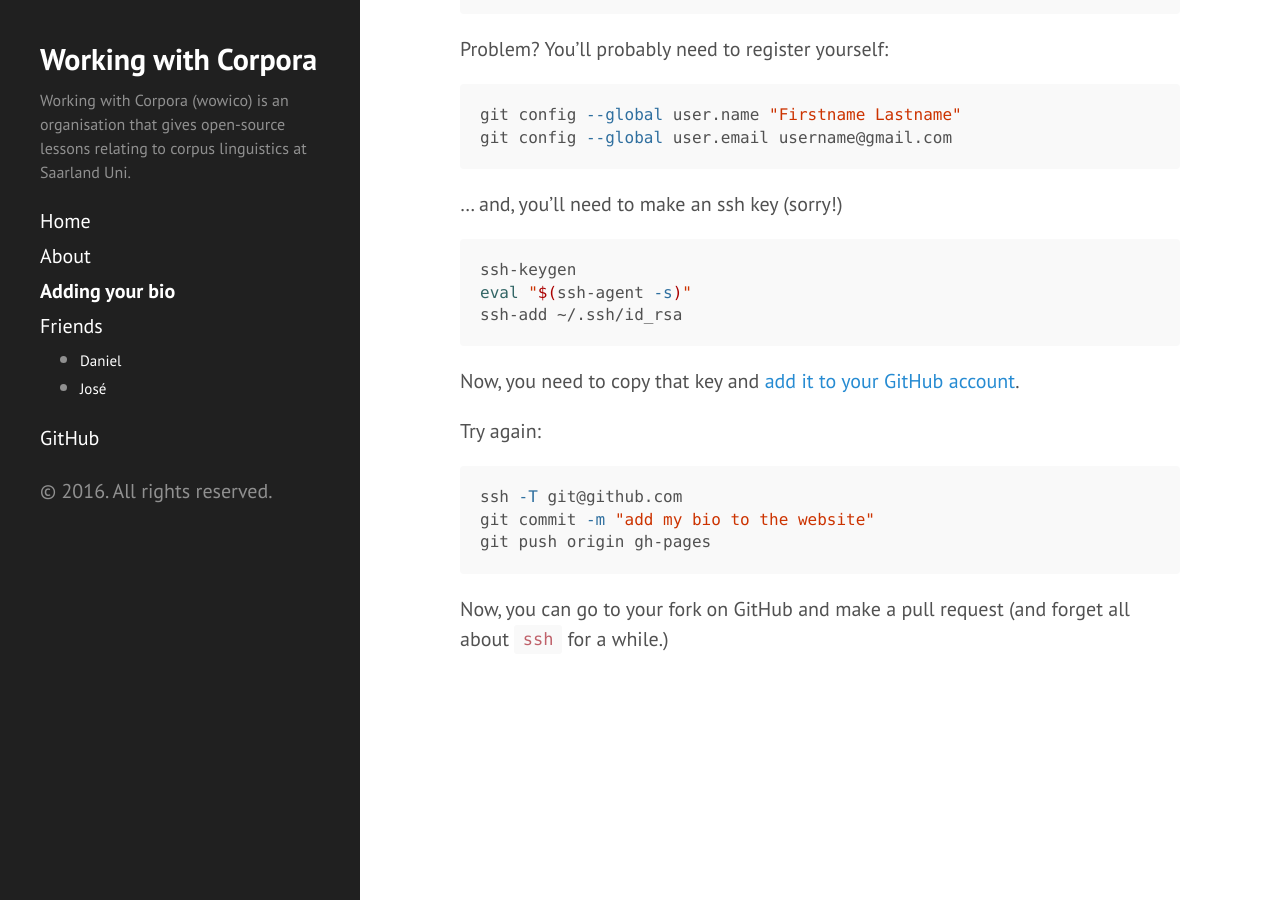
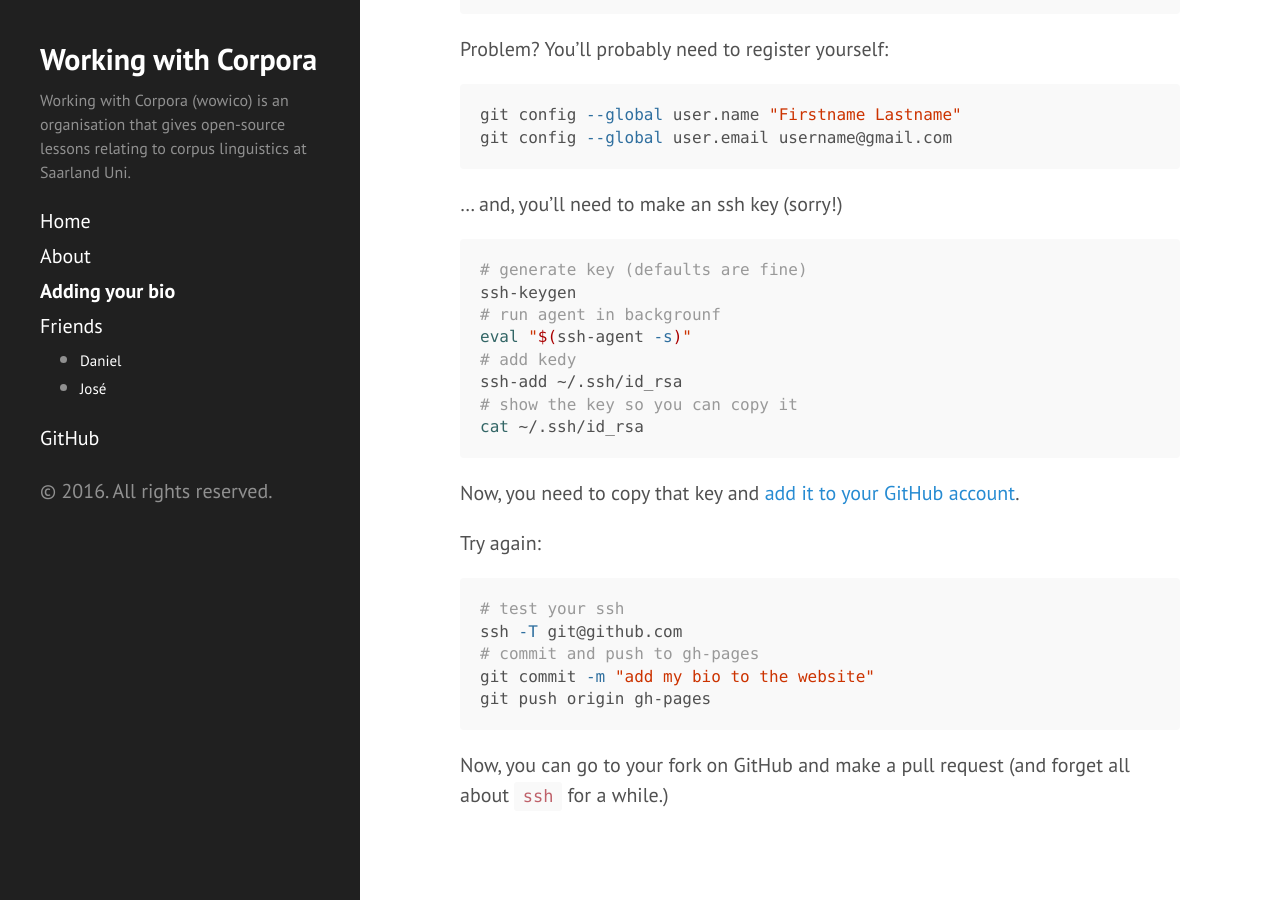
Before and after one commit to wowico/wwc, a Jekyll site: the page built from add_profile.md, in a window 1280 px wide and 900 px high, scrolled down 1079 px. Built offline with Jekyll 4.4.1, drawn with Linux system fonts in a browser that asks for light colours.

Commit message:
add cat line

````diff
--- a/add_profile.md
+++ b/add_profile.md
@@ -52,9 +52,14 @@ git config --global user.email username@gmail.com
 ... and, you'll need to make an ssh key (sorry!)
 
 ```shell
+# generate key (defaults are fine)
 ssh-keygen
+# run agent in backgrounf
 eval "$(ssh-agent -s)"
+# add kedy
 ssh-add ~/.ssh/id_rsa
+# show the key so you can copy it
+cat ~/.ssh/id_rsa
 ```
 
 Now, you need to copy that key and [add it to your GitHub account](https://help.github.com/articles/adding-a-new-ssh-key-to-your-github-account).
@@ -62,7 +67,9 @@ Now, you need to copy that key and [add it to your GitHub account](https://help.
 Try again:
 
 ```shell
+# test your ssh
 ssh -T git@github.com
+# commit and push to gh-pages
 git commit -m "add my bio to the website"
 git push origin gh-pages
 ```
````
